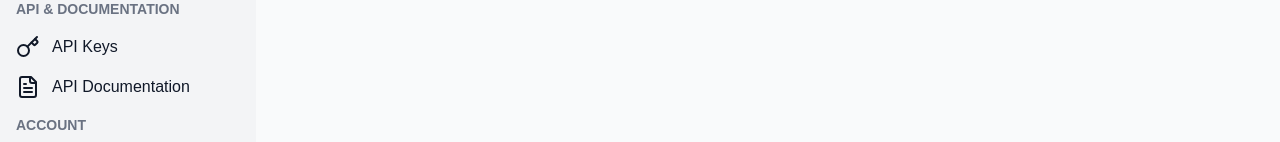
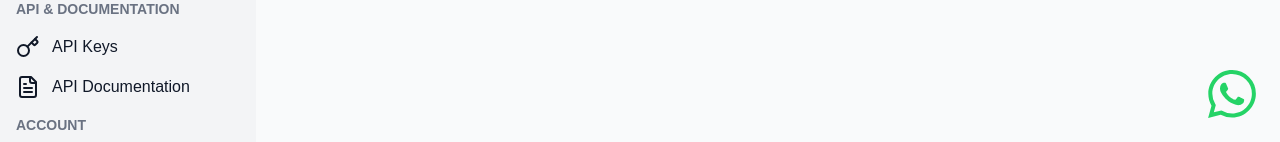
Before and after one commit to danaasamuel2023/DataMart, a Next.js app in the folder Client/: page /payment/callback in a window 1280 px wide. Shown: the part 658-800 px from the top of the page. Built offline with nearby package versions, Linux system fonts and the light colour scheme.

Commit message:
WHATSAAP ICON

```diff
--- a/Client/app/layout.js
+++ b/Client/app/layout.js
@@ -3,6 +3,7 @@
 import Navbar from "@/compoenent/nav";
 import Footer from "@/compoenent/footer";
 import AuthGuard from "@/component/AuthGuide";
+import WhatsAppLink from "@/component/groupIcon";
 
 const geistSans = Geist({
   variable: "--font-geist-sans",
@@ -63,6 +64,7 @@
         <main className="flex-grow">
 
             {children}
+            <WhatsAppLink/>
 
         </main>
         <Footer />
--- /dev/null
+++ b/Client/component/groupIcon.jsx
@@ -0,0 +1,31 @@
+import React from 'react';
+import Link from 'next/link';
+
+const FloatingWhatsAppIcon = () => {
+  const whatsappGroupUrl = 'https://chat.whatsapp.com/J0IGpoz8pTv4cgea2ie8Zr';
+
+  return (
+    <div className="fixed bottom-6 right-6 z-50">
+      <Link
+        href={whatsappGroupUrl}
+        target="_blank"
+        rel="noopener noreferrer"
+        aria-label="Join our WhatsApp group"
+        className="block transition-transform hover:scale-110 duration-300"
+      >
+        <svg
+          xmlns="http://www.w3.org/2000/svg"
+          viewBox="0 0 24 24"
+          className="w-12 h-12"
+        >
+          <path
+            d="M17.472 14.382c-.297-.149-1.758-.867-2.03-.967-.273-.099-.471-.148-.67.15-.197.297-.767.966-.94 1.164-.173.199-.347.223-.644.075-.297-.15-1.255-.463-2.39-1.475-.883-.788-1.48-1.761-1.653-2.059-.173-.297-.018-.458.13-.606.134-.133.298-.347.446-.52.149-.174.198-.298.298-.497.099-.198.05-.371-.025-.52-.075-.149-.669-1.612-.916-2.207-.242-.579-.487-.5-.669-.51-.173-.008-.371-.01-.57-.01-.198 0-.52.074-.792.372-.272.297-1.04 1.016-1.04 2.479 0 1.462 1.065 2.875 1.213 3.074.149.198 2.096 3.2 5.077 4.487.709.306 1.262.489 1.694.625.712.227 1.36.195 1.871.118.571-.085 1.758-.719 2.006-1.413.248-.694.248-1.289.173-1.413-.074-.124-.272-.198-.57-.347m-5.421 7.403h-.004a9.87 9.87 0 01-5.031-1.378l-.361-.214-3.741.982.998-3.648-.235-.374a9.86 9.86 0 01-1.51-5.26c.001-5.45 4.436-9.884 9.888-9.884 2.64 0 5.122 1.03 6.988 2.898a9.825 9.825 0 012.893 6.994c-.003 5.45-4.437 9.884-9.885 9.884m8.413-18.297A11.815 11.815 0 0012.05 0C5.495 0 .16 5.335.157 11.892c0 2.096.547 4.142 1.588 5.945L.057 24l6.305-1.654a11.882 11.882 0 005.683 1.448h.005c6.554 0 11.89-5.335 11.893-11.893a11.821 11.821 0 00-3.48-8.413z"
+            fill="#25D366"
+          />
+        </svg>
+      </Link>
+    </div>
+  );
+};
+
+export default FloatingWhatsAppIcon;
```
